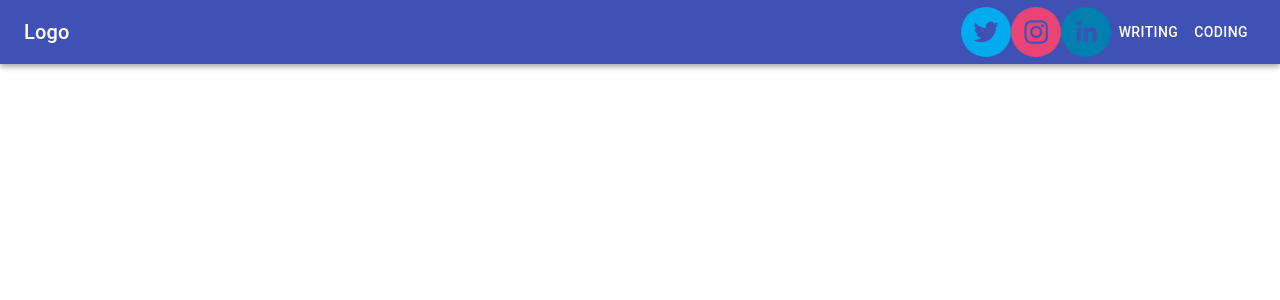
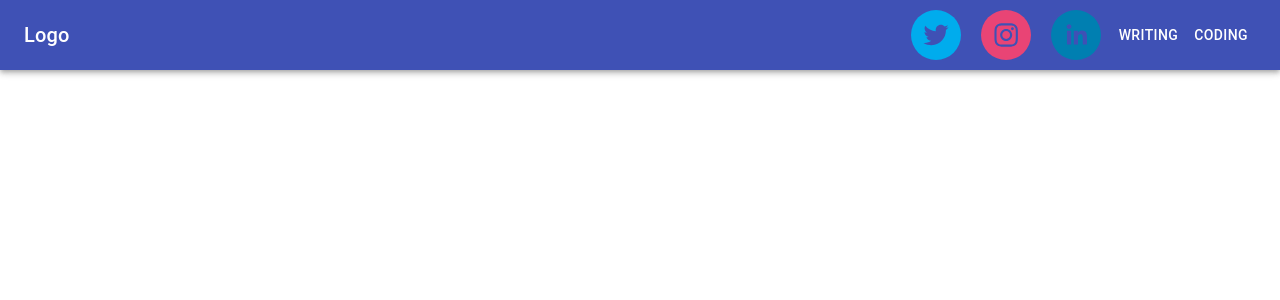
Before and after one commit to BekahHW/writing-coding-portfolio, a React (Create React App) app: page / in a window 1280 px wide. Shown: the top 300 px of the page. Built offline with nearby package versions, Linux system fonts and the light colour scheme.

Commit message:
Add margin between social icons

```diff
--- a/src/components/NavBar.js
+++ b/src/components/NavBar.js
@@ -25,6 +25,10 @@ const styles = {
     color: "white",
   },
 
+  socialIcon: {
+    margin: 10,
+  }
+
 };
 
 const NavBar = (props) => {
@@ -42,10 +46,11 @@ const NavBar = (props) => {
             Logo
             </NavLink>
         </Typography>
-        <SocialIcon url="http://twitter.com/bekahhw" />
-        <SocialIcon url="https://www.instagram.com/bekahhw/" />
+        <SocialIcon className={classes.socialIcon} url="http://twitter.com/bekahhw" />
 
-        <SocialIcon url="https://www.linkedin.com/in/bekah-hawrot-weigel/" />
+        <SocialIcon className={classes.socialIcon} url="https://www.instagram.com/bekahhw/" />
+
+        <SocialIcon className={classes.socialIcon} url="https://www.linkedin.com/in/bekah-hawrot-weigel/" />
         <NavLink
           to="/writing"><Button className={classes.menuButton} color="inherit">Writing</Button></NavLink>
         <NavLink
```
